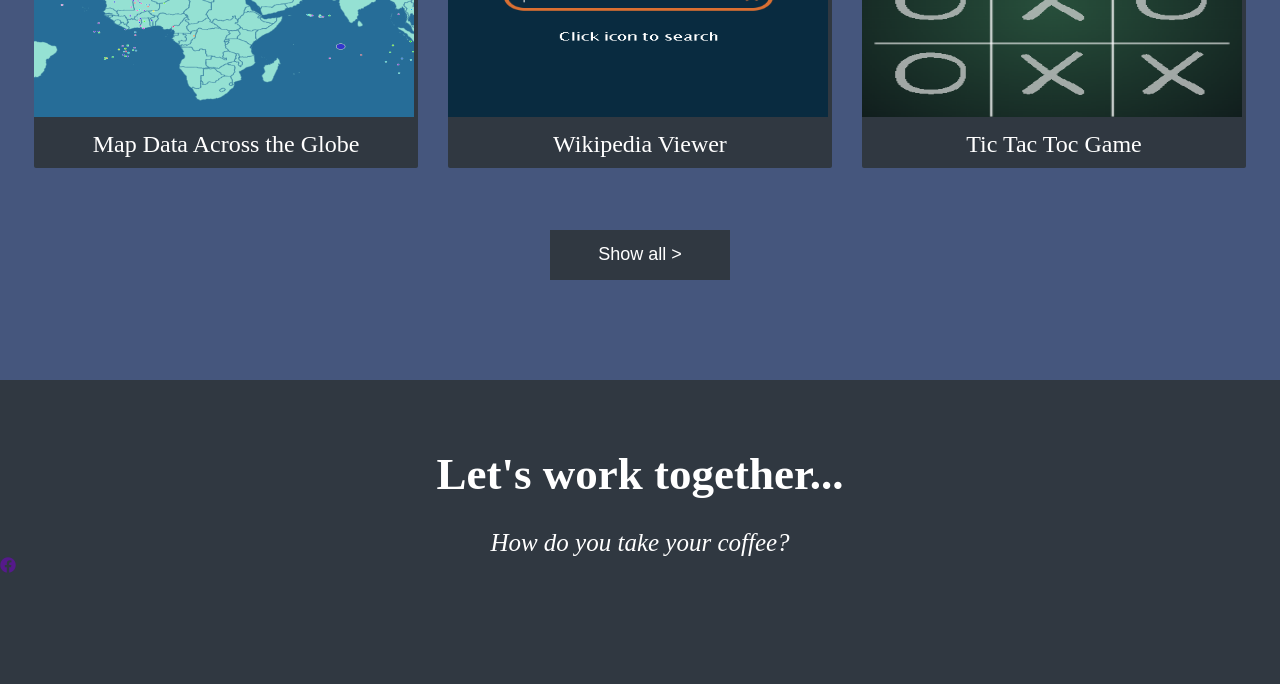
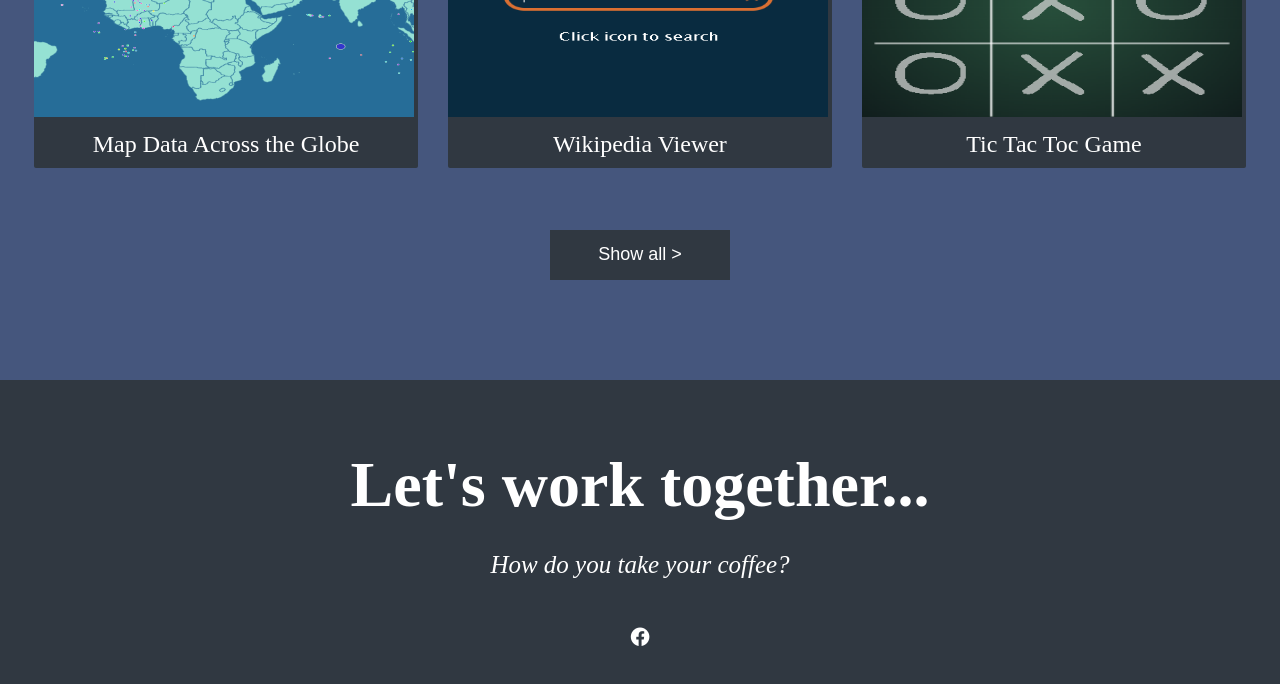
Before and after one commit to chibike460/personal-portfolio, a plain HTML site: page index.html in a window 1280 px wide. Shown: the part 1497-2181 px from the top of the page. Drawn offline with Linux system fonts and the light colour scheme.

Commit message:
feat: complete connect section

```diff
--- a/resources/css/style.css
+++ b/resources/css/style.css
@@ -167,10 +167,25 @@ img{
     background-color: #303841;
 }
 article {
-    text-align: center;
     padding-top: 3.5rem;
-    color: white;
+}
+article h2 {
+    font-size: 4rem;
 }
 article p {
     color: white;
 }
+#third-section div {
+    padding-top: 3rem;
+    color: white;
+    text-align: center;
+    font-size: 1.2rem;
+}
+#third-section div a {
+    margin: 2rem;
+    color: white
+}
+.connect {
+    height: 82%;
+    border-bottom: 2px solid red;
+}
```
